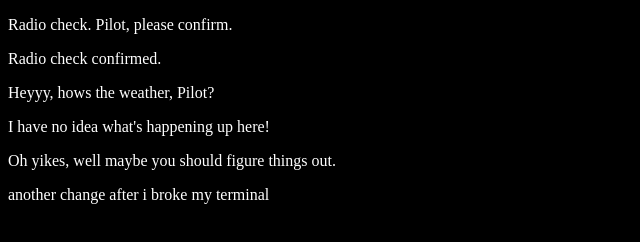
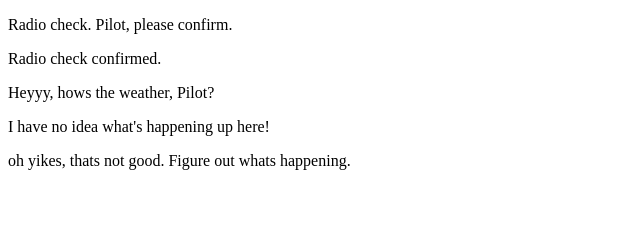
Before and after one commit to karaunderwood/communication-log2, a plain HTML site: page index.html in a window 1280 px wide. Shown: the whole page, without its empty margins (0-640 px from the left). Drawn offline with Linux system fonts and the light colour scheme.

Commit message:
i added the yikes line at 7:46

```diff
--- a/index.html
+++ b/index.html
@@ -4,14 +4,12 @@
     <meta charset="UTF-8">
     <meta name="viewport" content="width=device-width, initial-scale=1.0">
     <title>Document</title>
-    <link rel="stylesheet" href="style.css">
 </head>
 <body>
     <p>Radio check. Pilot, please confirm.</p>
     <p>Radio check confirmed.</p>
     <p>Heyyy, hows the weather, Pilot?</p>
     <p>I have no idea what's happening up here!</p>
-    <p>Oh yikes, well maybe you should figure things out.</p>
-    <p>another change after i broke my terminal</p>
+    <p>oh yikes, thats not good. Figure out whats happening.</p>
 </body>
 </html>
```
